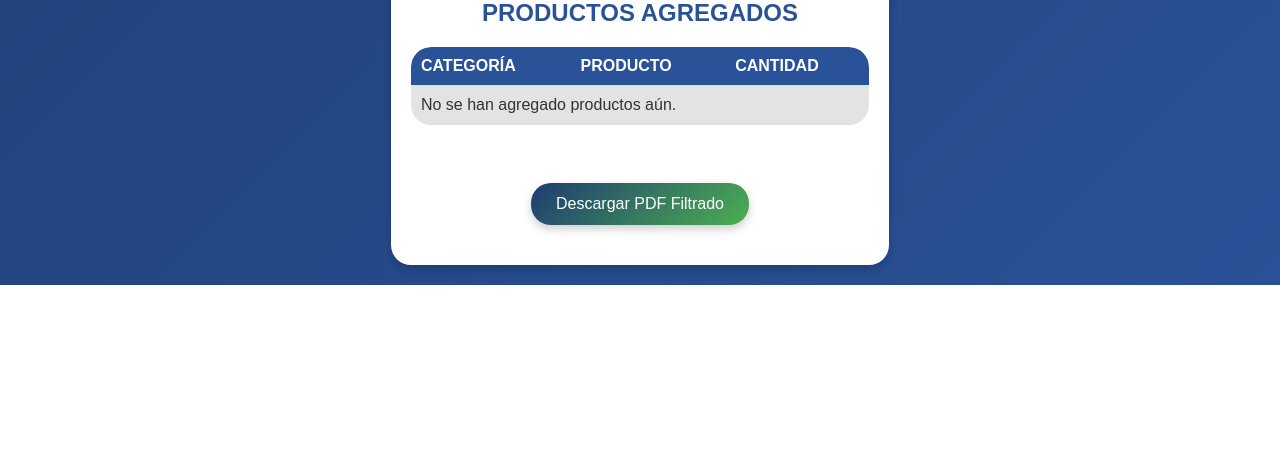
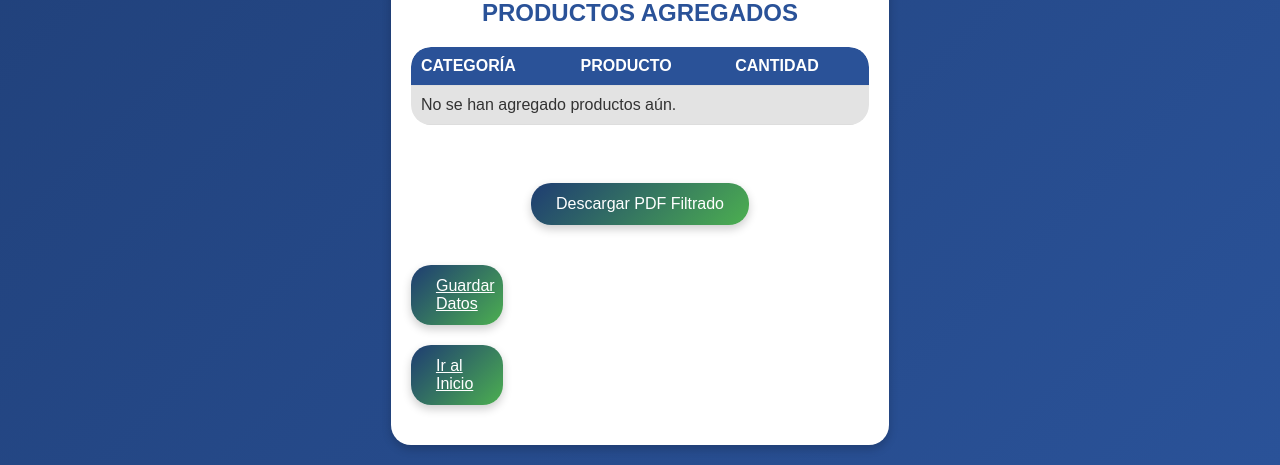
Before and after one commit to isacsebastian/adhe, a Flask app: template app/templates/result.html in a window 1280 px wide. Shown: the part 663-1128 px from the top of the page. Before the commit the page ends 948 px from the top, so only its background shows below. Run offline with Flask 3, Linux system fonts and the light colour scheme; the template is opened without the code that fills it, so the values that code supplies are empty.

Commit message:
Update result.html

```diff
--- a/app/main.py
+++ b/app/main.py
@@ -312,5 +312,15 @@ def download_filtered_data():
     except Exception as e:
         return jsonify({"error": str(e)}), 500
 
+@app.route('/result')
+def result():
+    # Renderiza la página de resultados
+    return render_template('result.html')
+
+@app.route('/response')
+def response():
+    # Renderiza la página de respuesta
+    return render_template('response.html')
+
 if __name__ == '__main__':
     app.run(debug=True)
--- a/app/templates/response.html
+++ b/app/templates/response.html
@@ -97,7 +97,7 @@
             document.getElementById('status-message').style.display = 'none';
             document.getElementById('success-message').style.display = 'block';
             document.getElementById('home-button').style.display = 'inline-block';
-        }, 4000); // 7 segundos en milisegundos
+        }, 10000);
     </script>
 </body>
 </html>
--- a/app/templates/result.html
+++ b/app/templates/result.html
@@ -157,6 +157,35 @@
             width: 20%; /* Ajusta el tamaño según lo necesites */
             height: auto;
         }
+
+        .buttons {
+            display: block;
+            width: 20%;
+            align-items: center;
+            justify-content: center;
+        }
+
+        .button {
+            display: block;
+            margin: 20px auto;
+            padding: 12px 25px;
+            background: linear-gradient(135deg, #1e3c72, #4caf50);
+            color: #fff;
+            border: none;
+            border-radius: 20px;
+            cursor: pointer;
+            font-size: 16px;
+            transition: transform 0.2s ease, background 0.3s ease;
+            box-shadow: 0 4px 10px rgba(0, 0, 0, 0.2);
+            justify-content: center;
+            align-items: center;
+        }
+
+        .button:hover {
+            background: linear-gradient(135deg, #4caf50, #2a5298);
+            transform: scale(1.05);
+        }
+
     </style>
 </head>
 <body>
@@ -359,6 +388,11 @@
     </form>
 </div>
 
+<div class="buttons">
+    <a href="{{ url_for('response') }}" class="button">Guardar Datos</a>
+    <a href="{{ url_for('index') }}" class="button">Ir al Inicio</a>
+</div>
+
     </div>
     <script>
         // Función para actualizar el total dinámicamente
```
